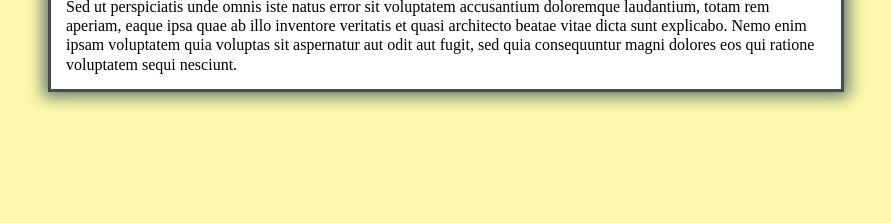
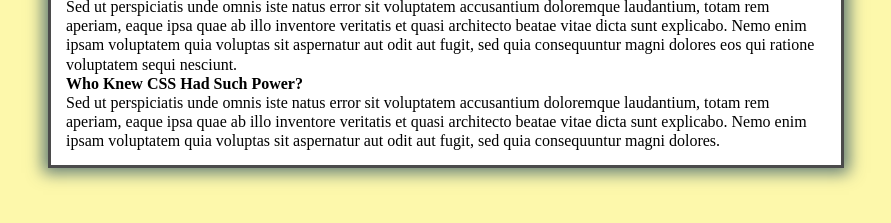
Before and after one commit to GromoBoa/grouptest, a plain HTML site: page index.html in a window 1280 px wide. Shown: the part 323-546 px from the top of the page, without its empty margins (194-1085 px from the left). Drawn offline with Linux system fonts and the light colour scheme.

Commit message:
add block with h2 header

```diff
--- a/index.html
+++ b/index.html
@@ -17,5 +17,10 @@
       enim ipsam voluptatem quia voluptas sit aspernatur aut odit aut fugit, sed quia consequuntur magni dolores eos qui
       ratione voluptatem sequi nesciunt. </p>
 
+    <h2>Who Knew CSS Had Such Power?</h2>
+    <p>Sed ut perspiciatis unde omnis iste natus error sit voluptatem accusantium doloremque laudantium, totam rem
+    aperiam, eaque ipsa quae ab illo inventore veritatis et quasi architecto beatae vitae dicta sunt explicabo. Nemo
+    enim ipsam voluptatem quia voluptas sit aspernatur aut odit aut fugit, sed quia consequuntur magni dolores.</p>
+
 </body>
 </html>
```
